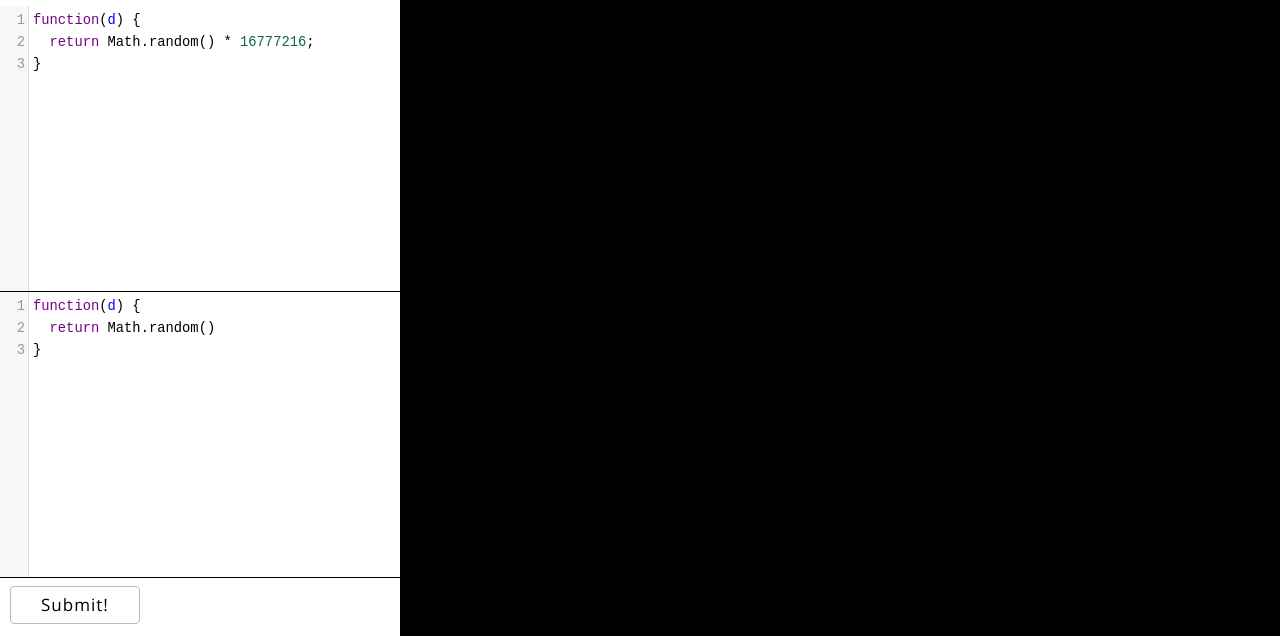
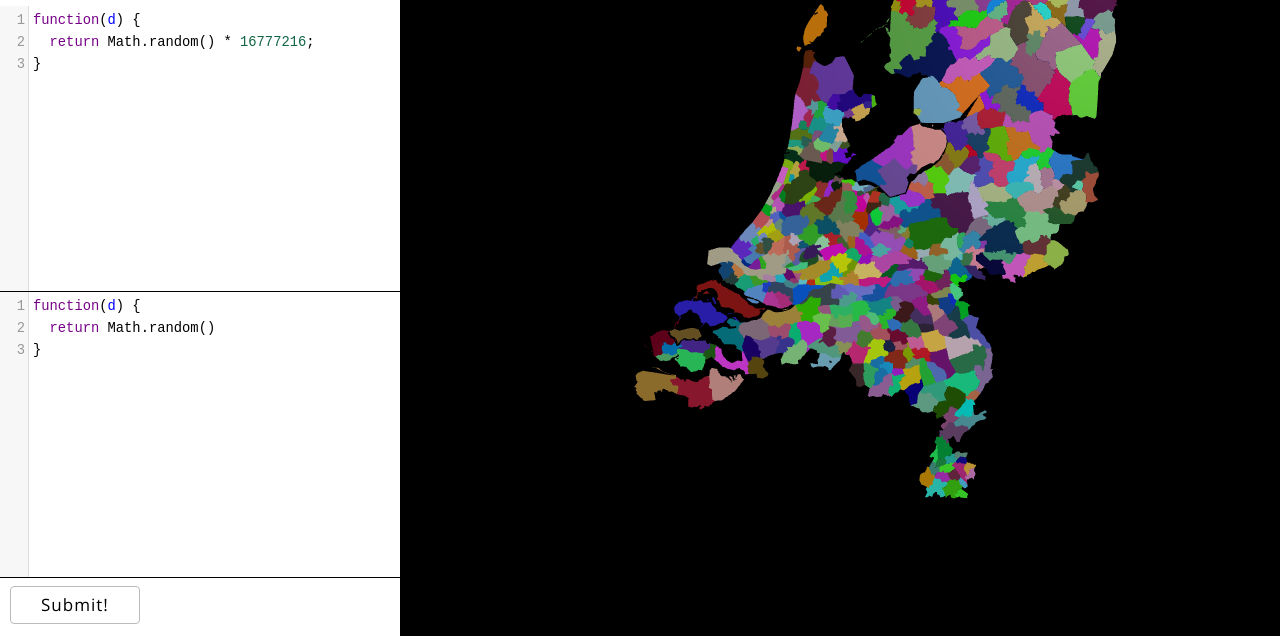
Before and after one commit to maptime-ams/geojson-3d, a plain HTML site: page index.html in a window 1280 px wide. Shown: the part 164-807 px from the top of the page. Drawn offline with Linux system fonts and the light colour scheme.

Commit message:
added examples

```diff
--- a/index.html
+++ b/index.html
@@ -119,9 +119,7 @@
         var url = document.getElementById('url').value
 
         d3.json(url, function(json) {
-          if (json.type === 'FeatureCollection') {
 
-            var projection = getProjection(json, width, height);
           var functions = {};
 
           try {
@@ -140,6 +138,10 @@
             functions.height = eval('(' + defaults.height + ')');
           }
 
+          if (json.type === 'FeatureCollection') {
+
+            var projection = getProjection(json, width, height);
+
             json.features.forEach(function(feature) {
               addFeature(feature, projection, functions);
             });
@@ -152,7 +154,7 @@
             Object.keys(json.objects).forEach(function(key) {
               json.objects[key].geometries.forEach(function(object) {
                 var feature = topojson.feature(json, object);
-                addFeature(feature, projection);
+                addFeature(feature, projection, functions);
               });
             });
 
```
Also changed, not shown: screenshot.jpg (added), 2 other files. Lines whose indentation alone changed are shown as unchanged.
